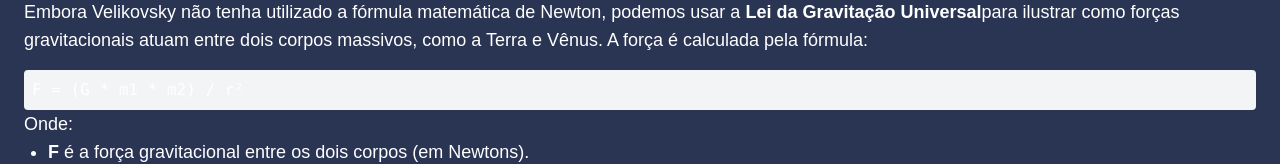
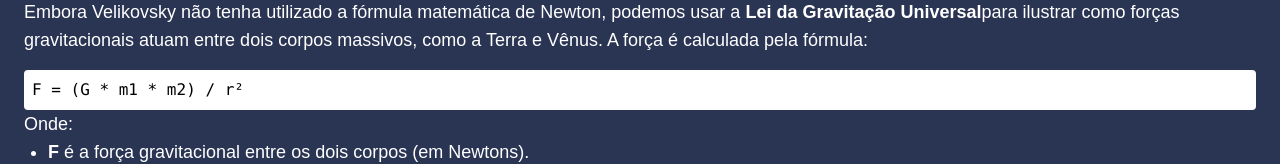
Before and after one commit to ozerikoz/cp-4-front-end, a Next.js app in the folder cp-4-front-end/: page /calculo in a window 1280 px wide. Shown: the part 290-454 px from the top of the page. Built offline with nearby package versions, Linux system fonts and the light colour scheme.

Commit message:
Refatorado pagina de calculo, textos referentes ao imput do usurio e a formula do calculo alterados para a cor preta

```diff
--- a/cp-4-front-end/src/app/calculo/page.tsx
+++ b/cp-4-front-end/src/app/calculo/page.tsx
@@ -19,7 +19,6 @@ const Calculo: React.FC = () => {
 
     const F = (G * m1 * m2) / Math.pow(r, 2); // Fórmula de Newton
 
-    // Função para formatar o número
     const formatForce = (value: number) => {
       if (value >= 1e12) {
         return (value / 1e12).toFixed(2) + ' trilhões de Newtons';
@@ -49,7 +48,7 @@ const Calculo: React.FC = () => {
         para ilustrar como forças gravitacionais atuam entre dois corpos massivos, como a Terra e Vênus. A força é
         calculada pela fórmula:
       </p>
-      <pre className="bg-gray-100 p-2 rounded">
+      <pre className="bg-white text-black p-2 rounded">
         F = (G * m1 * m2) / r²
       </pre>
       <p className="text-lg mb-4">
@@ -77,7 +76,7 @@ const Calculo: React.FC = () => {
         type="text"
         value={distance}
         onChange={(e) => setDistance(e.target.value.replace(/^0+/, ''))}
-        className="border p-2 mb-4 w-full"
+        className="border p-2 mb-4 w-full text-black" // Adiciona a classe text-black aqui
         placeholder="Digite a distância em km"
       />
       <button onClick={calculateGravitationalForce} className="bg-blue-500 text-white p-2 rounded">
```
